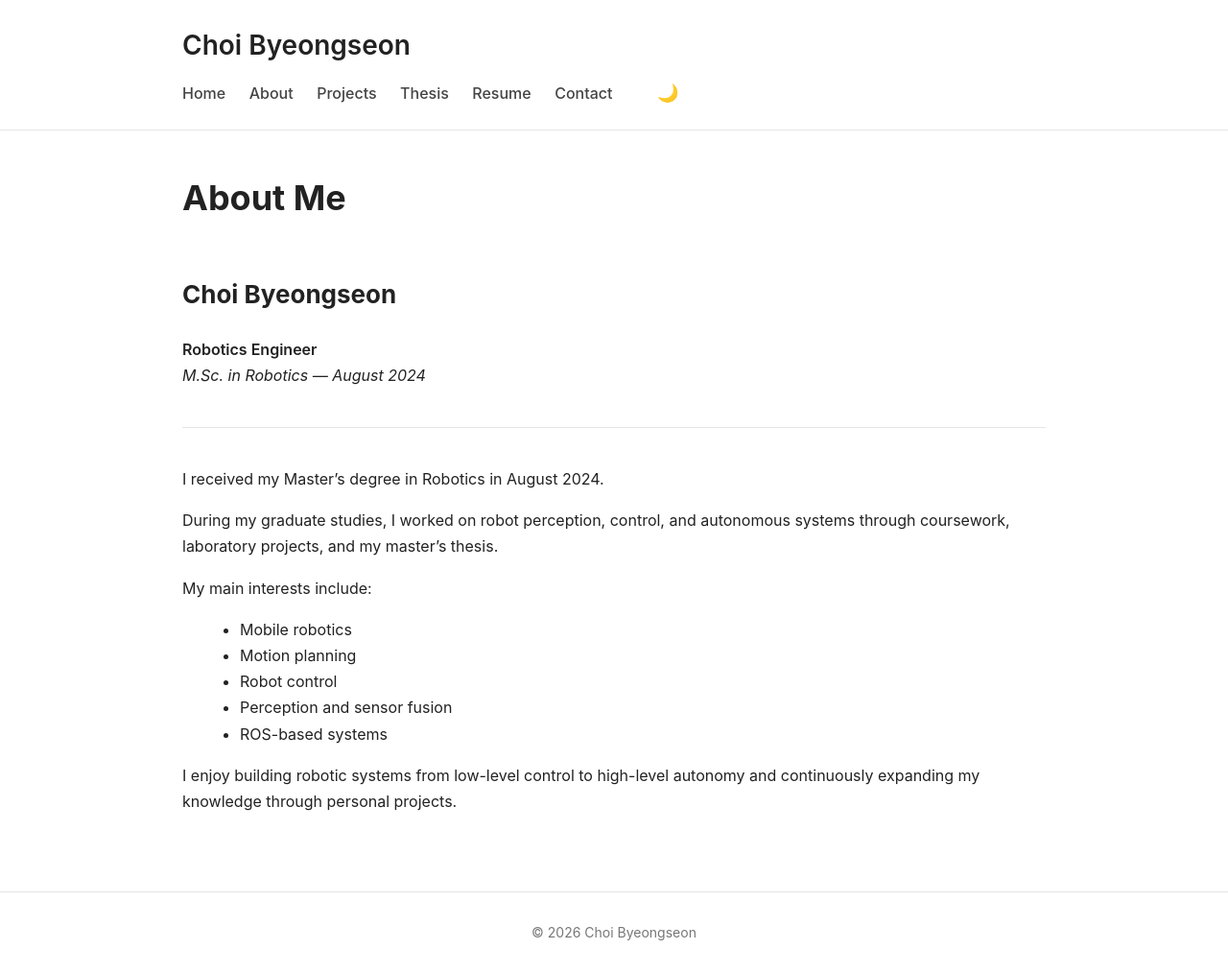
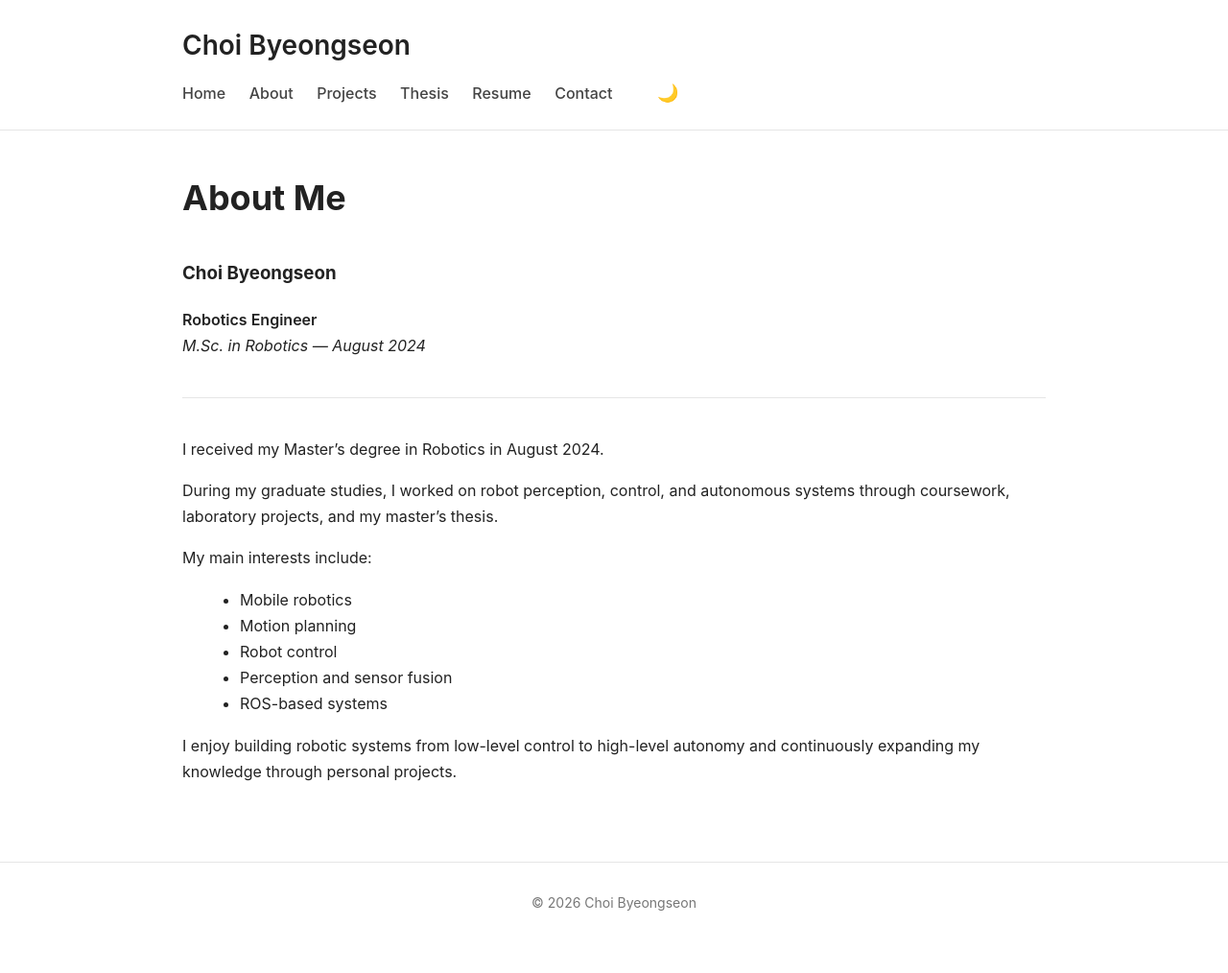
Before and after one commit to SUN1031/SUN1031.github.io, a Jekyll site: the page built from about.md, in a window 1280 px wide. Shown: the whole page at 96% size. Built offline with Jekyll 4.4.1, drawn with Linux system fonts in a browser that asks for light colours; after the commit the page ends 983 px from its top, so only the background shows below that.

```diff
--- a/about.md
+++ b/about.md
@@ -5,7 +5,8 @@ title: About
 
 # About Me
 
-## Choi Byeongseon
+### Choi Byeongseon
+
 **Robotics Engineer**
 *M.Sc. in Robotics — August 2024*
 
```
